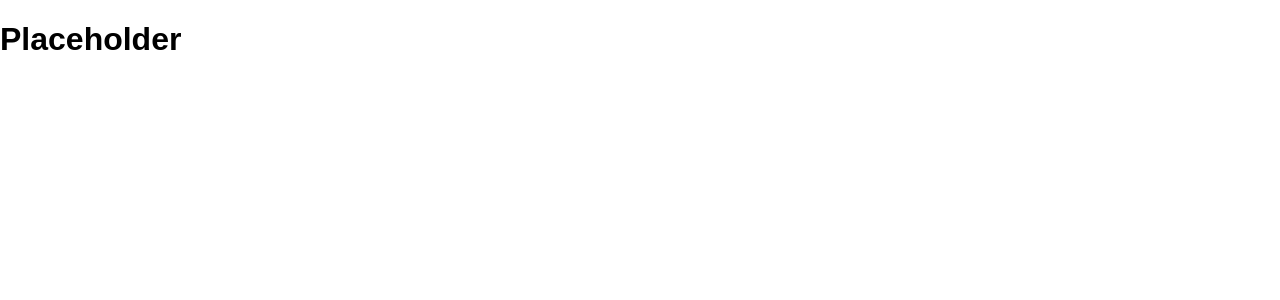
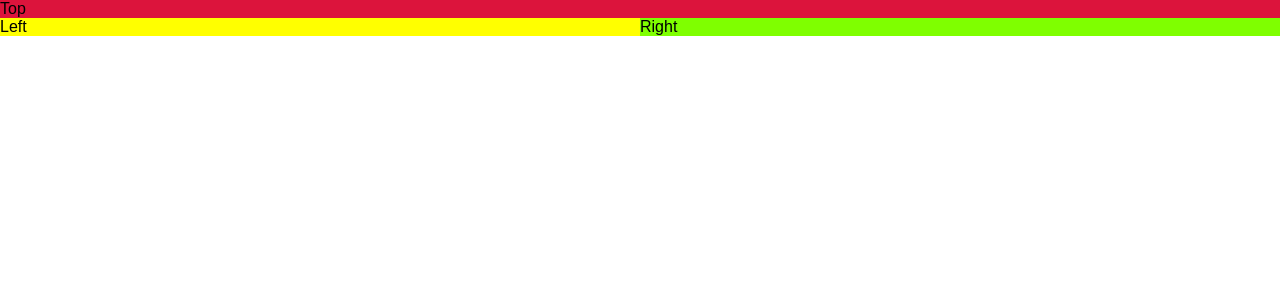
Before and after one commit to RedaAlb/daily-planner-app, a React (Create React App) app in the folder daily-planner-app/: page / in a window 1280 px wide. Shown: the top 300 px of the page. Built offline with nearby package versions, Linux system fonts and the light colour scheme.

Commit message:
Add routes, add daily planner view structure

```diff
--- a/daily-planner-app/package.json
+++ b/daily-planner-app/package.json
@@ -5,6 +5,7 @@
   "dependencies": {
     "react": "^18.2.0",
     "react-dom": "^18.2.0",
+    "react-router-dom": "^6.3.0",
     "react-scripts": "5.0.1",
     "web-vitals": "^2.1.4"
   },
--- a/daily-planner-app/src/App.js
+++ b/daily-planner-app/src/App.js
@@ -1,8 +1,16 @@
+import { BrowserRouter as Router, Routes, Route } from "react-router-dom"
+
+import DailyPlannerView from "./views/dailyplanner_view/DailyPlannerView";
+
+
 function App() {
   return (
-    <h1>
-      Placeholder
-    </h1>
+    <Router>
+      <Routes>
+        <Route path="/" element={<DailyPlannerView />} />
+        <Route path="*" element={<h1>No page found</h1>} />
+      </Routes>
+    </Router>
   )
 }
 
--- /dev/null
+++ b/daily-planner-app/src/css/dailyplanner-view.css
@@ -0,0 +1,29 @@
+.daily-planner-view {
+  background: blue;
+  display: flex;
+  flex-direction: column;
+}
+
+.daily-planner-top {
+  background: crimson;
+  display: flex;
+}
+
+.daily-planner-content {
+  background: green;
+  display: flex;
+}
+
+.daily-planner-left {
+  background: yellow;
+  display: flex;
+  flex-direction: column;
+  width: 50%;
+}
+
+.daily-planner-right {
+  background: chartreuse;
+  display: flex;
+  flex-direction: column;
+  width: 50%;
+}
--- /dev/null
+++ b/daily-planner-app/src/views/dailyplanner_view/DailyPlannerLeft.js
@@ -0,0 +1,12 @@
+import React from "react";
+
+
+function DailyPlannerLeft(props) {
+  return (
+    <div className="daily-planner-left">
+      Left
+    </div>
+  )
+}
+
+export default DailyPlannerLeft;
--- /dev/null
+++ b/daily-planner-app/src/views/dailyplanner_view/DailyPlannerRight.js
@@ -0,0 +1,12 @@
+import React from "react";
+
+
+function DailyPlannerRight(props) {
+  return (
+    <div className="daily-planner-right">
+      Right
+    </div>
+  )
+}
+
+export default DailyPlannerRight;
--- /dev/null
+++ b/daily-planner-app/src/views/dailyplanner_view/DailyPlannerTop.js
@@ -0,0 +1,12 @@
+import React from "react";
+
+
+function DailyPlannerTop(props) {
+  return (
+    <div className="daily-planner-top">
+      Top
+    </div>
+  )
+}
+
+export default DailyPlannerTop;
--- /dev/null
+++ b/daily-planner-app/src/views/dailyplanner_view/DailyPlannerView.js
@@ -0,0 +1,23 @@
+import React from "react";
+
+import "../../css/dailyplanner-view.css"
+
+import DailyPlannerLeft from "./DailyPlannerLeft";
+import DailyPlannerRight from "./DailyPlannerRight";
+import DailyPlannerTop from "./DailyPlannerTop";
+
+
+function DailyPlannerView(props) {
+  return (
+    <div className="daily-planner-view">
+      <DailyPlannerTop />
+
+      <div className="daily-planner-content">
+        <DailyPlannerLeft />
+        <DailyPlannerRight />
+      </div>
+    </div>
+  )
+}
+
+export default DailyPlannerView;
```
Also changed, not shown: 1 other file (tests, documents, lock files or other folders).
